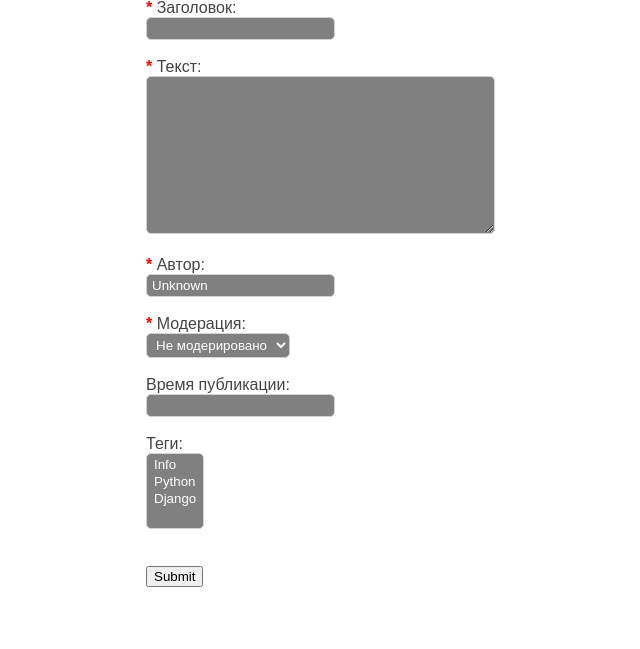
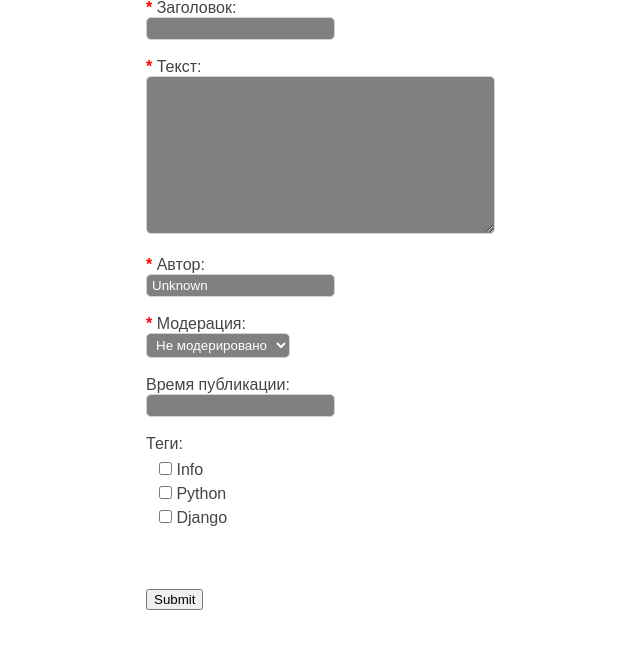
Before and after one commit to someq/django_hello_pt_6, a Django app: page /articles/add/ in a window 1280 px wide. Shown: the part 119-768 px from the top of the page, without its empty margins (44-684 px from the left). Run offline with Django 3.2, Linux system fonts and the light colour scheme; data comes from the database, SQL or seed files in the repository; some libraries are stand-ins or nearby versions.

Commit message:
Пример стилизации поля с виджетом CheckboxSelectMultiple своими стилями.

```diff
--- a/source/webapp/forms.py
+++ b/source/webapp/forms.py
@@ -43,7 +43,7 @@ class ArticleForm(forms.ModelForm):
     class Meta:
         model = Article
         fields = ['title', 'text', 'author', 'status', 'publish_at', 'tags']
-        # widgets = {'publish_at': forms.DateTimeInput(attrs={'type': 'datetime-local'})}
+        widgets = {'tags': forms.CheckboxSelectMultiple}
 
     def clean(self):
         cleaned_data = super().clean()
--- a/source/webapp/static/css/style.css
+++ b/source/webapp/static/css/style.css
@@ -90,3 +90,13 @@ body {
     display: inline-block;
     float: right;
 }
+
+.form-checkboxes {
+    list-style: none;
+    margin: 0;
+    padding: 5px 0 5px 10px;
+}
+
+.form-checkboxes li {
+    padding: 3px;
+}
--- a/source/webapp/templates/partial/form_field.html
+++ b/source/webapp/templates/partial/form_field.html
@@ -5,8 +5,14 @@
         <span class="red">*</span>
     {% endif %}
     {{ field.label }}:
-</label><br/>
-{{ field|add_class:'form-input'|add_error_class:'form-error' }}<br/>
+</label>
+<br/>
+{% if field|field_type == 'modelmultiplechoicefield' %}
+    {{ field|add_class:'form-checkboxes'|add_error_class:'form-error' }}
+{% else %}
+    {{ field|add_class:'form-input'|add_error_class:'form-error' }}
+{% endif %}
+<br/>
 {% for error in field.errors %}
     <p class="error">{{ error }}</p>
 {% endfor %}
```
